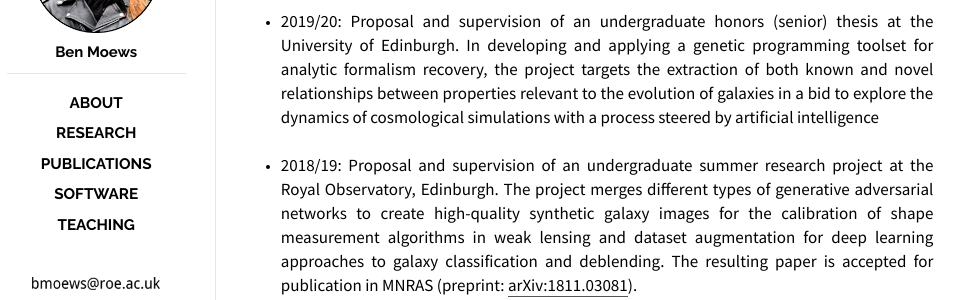
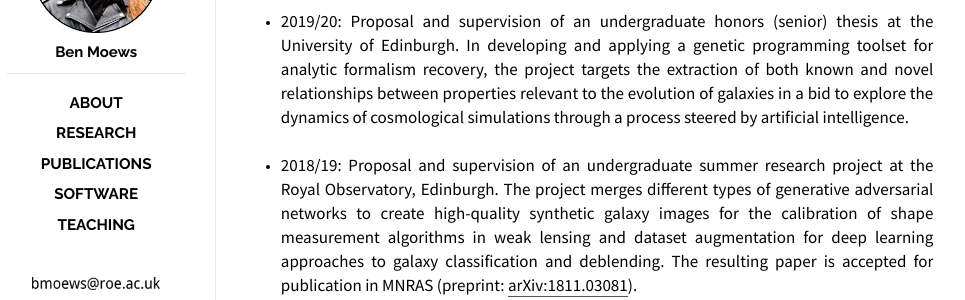
Before and after one commit to moews/moews.github.io, a Jekyll site: the page built from _posts/2017-03-23-teaching.md, in a window 1280 px wide. Shown: the part 147-447 px from the top of the page, without its empty margins (143-1108 px from the left). Built offline with Jekyll 4.4.1, drawn with Linux system fonts in a browser that asks for light colours.

Commit message:
Update 2017-03-23-teaching.md

```diff
--- a/_posts/2017-03-23-teaching.md
+++ b/_posts/2017-03-23-teaching.md
@@ -9,7 +9,7 @@
 
 ## Supervisor for student research projects:
 
-* 2019/20: Proposal and supervision of an undergraduate honors (senior) thesis at the University of Edinburgh. In developing and applying a genetic programming toolset for analytic formalism recovery, the project targets the extraction of both known and novel relationships between properties relevant to the evolution of galaxies in a bid to explore the dynamics of cosmological simulations with a process steered by artificial intelligence
+* 2019/20: Proposal and supervision of an undergraduate honors (senior) thesis at the University of Edinburgh. In developing and applying a genetic programming toolset for analytic formalism recovery, the project targets the extraction of both known and novel relationships between properties relevant to the evolution of galaxies in a bid to explore the dynamics of cosmological simulations through a process steered by artificial intelligence.
 
 * 2018/19: Proposal and supervision of an undergraduate summer research project at the Royal Observatory, Edinburgh. The project merges different types of generative adversarial networks to create high-quality synthetic galaxy images for the calibration of shape measurement algorithms in weak lensing and dataset augmentation for deep learning approaches to galaxy classification and deblending. The resulting paper is accepted for publication in MNRAS (preprint: [arXiv:1811.03081](https://arxiv.org/abs/1811.03081)).
 
```
